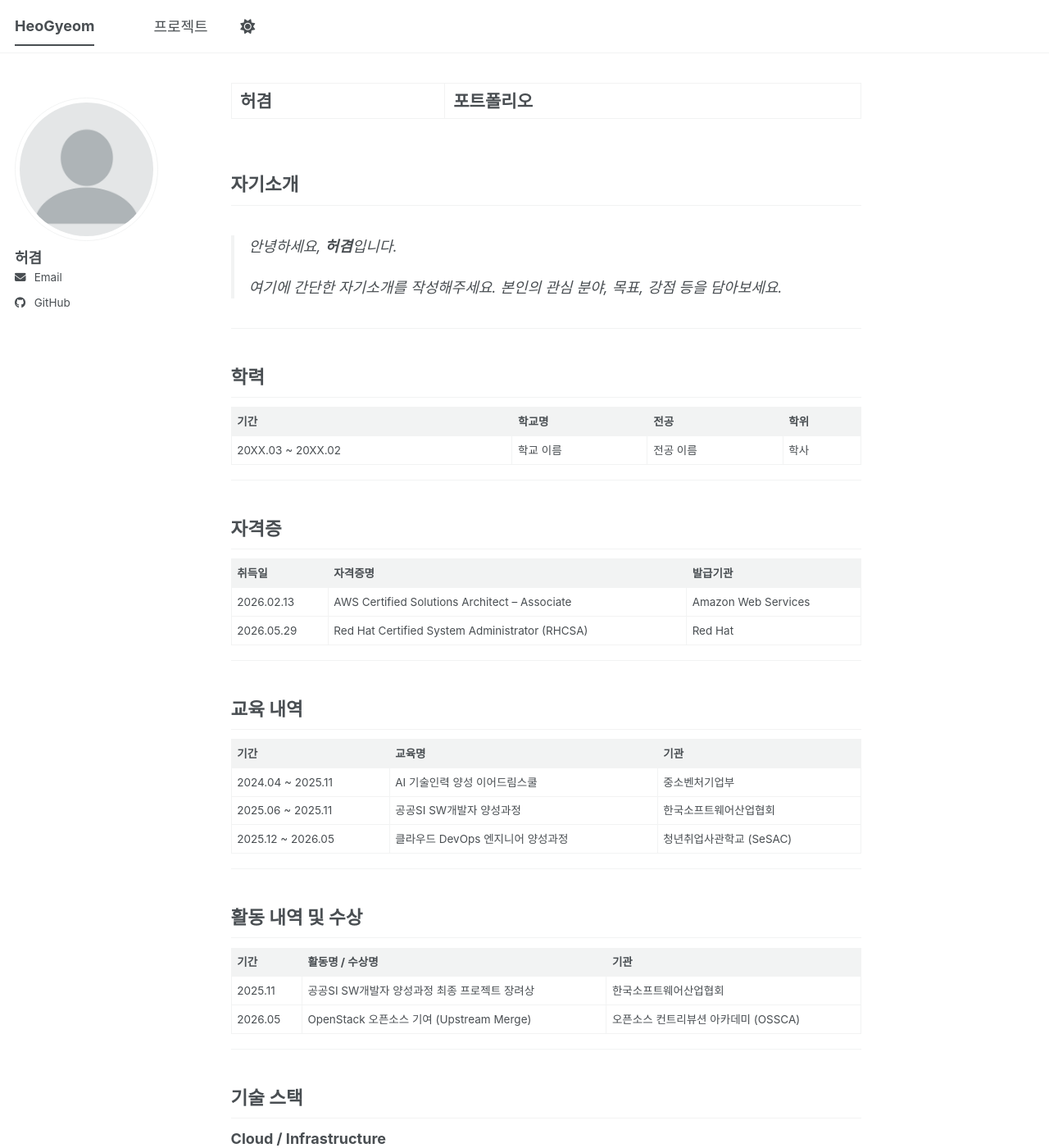
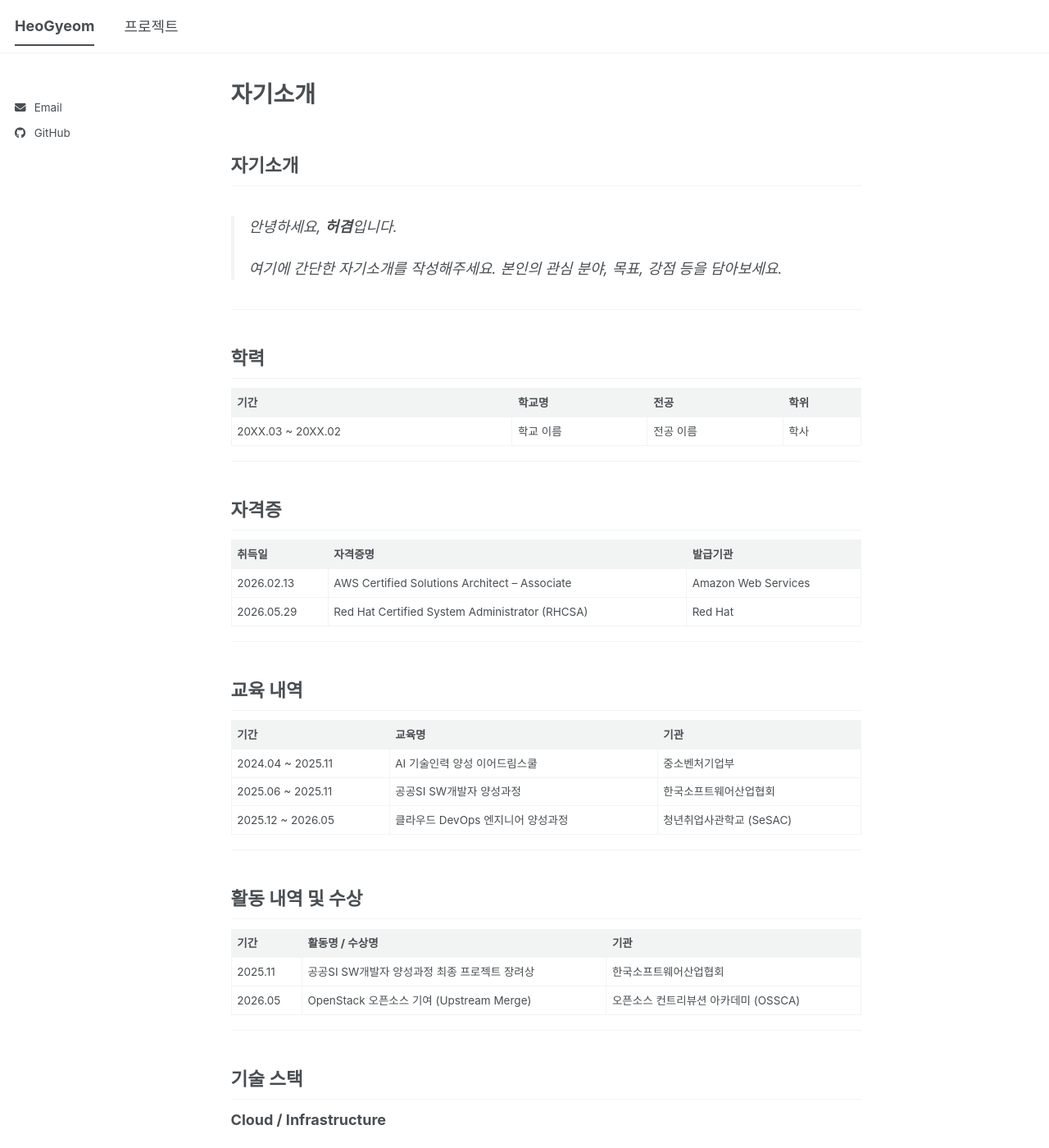
Before and after one commit to Heo-Gyeom/Heo-Gyeom.github.io, a Jekyll site: the page built from _pages/about.md, in a window 1280 px wide and 1400 px high. Shown: the whole window at 82% size. Built offline with Jekyll 4.4.1, drawn with Linux system fonts in a browser that asks for light colours; a script bundle is joined from its source files by our own code; library files that are not in the unit come from our copies; our own code applies the rules of GitHub Pages for plain Markdown files.

Commit message:
상단바 간격 조정, 다크모드 삭제, about 제목/프로필 사진·이름 제거, 푸터 전화번호 추가

```diff
--- a/_includes/author-profile.html
+++ b/_includes/author-profile.html
@@ -6,16 +6,7 @@
 
 <div itemscope itemtype="http://schema.org/Person">
 
-  <div class="author__avatar">
-    {% if author.avatar contains "://" %}
-    	<img src="{{ author.avatar }}" alt="{{ author.name }}"  fetchpriority="high" />
-    {% else %}
-    	<img src="{{ author.avatar | prepend: "/images/" | prepend: base_path }}" class="author__avatar" alt="{{ author.name }}"  fetchpriority="high" />
-    {% endif %}
-  </div>
-
   <div class="author__content">
-    <h3 class="author__name">{{ author.name }}</h3>
     {% if author.pronouns %}<p class="author__pronouns">{{ author.pronouns }}</p>{% endif %}
     {% if author.bio %}<p class="author__bio">{{ author.bio }}</p>{% endif %}
   </div>
--- a/_includes/footer.html
+++ b/_includes/footer.html
@@ -20,6 +20,7 @@
 {% endif %}
 
 <div class="page__footer-copyright">
+  <i class="fas fa-phone" aria-hidden="true"></i> 010-2591-2762<br />
   &copy; {{ site.time | date: '%Y' }} {{ site.name | default: site.title }}, {{ site.data.ui-text[site.locale].powered_by | default: "Powered by" }} <a href="https://jekyllrb.com" rel="nofollow">Jekyll</a> &amp; <a href="https://github.com/academicpages/academicpages.github.io">AcademicPages</a>, a fork of <a href="https://mademistakes.com/work/minimal-mistakes-jekyll-theme/" rel="nofollow">Minimal Mistakes</a>.<br />
   Site last updated {{ "now" | date: '%Y-%m-%d' }}, <a href="/sitemap/" style="text-transform: uppercase;">{{ site.data.ui-text[site.locale].site_map | default: "Sitemap" }}</a>
 </div>
--- a/_includes/masthead.html
+++ b/_includes/masthead.html
@@ -18,9 +18,6 @@
               <a href="{{ domain }}{{ link.url }}">{{ link.title }}</a>
             </li>
           {% endfor %}
-          <li id="theme-toggle" class="masthead__menu-item persist tail">
-            <a role="button" aria-labelledby="theme-icon"><i id="theme-icon" class="fa-solid fa-sun" aria-hidden="true" title="toggle theme"></i></a>
-          </li>
         </ul>
         <ul class="hidden-links hidden"></ul>
       </nav>
--- a/_pages/about.md
+++ b/_pages/about.md
@@ -1,6 +1,5 @@
 ---
 permalink: /
-title: "허겸 | 포트폴리오"
 author_profile: true
 redirect_from:
   - /about/
--- a/_sass/layout/_masthead.scss
+++ b/_sass/layout/_masthead.scss
@@ -61,7 +61,7 @@
   white-space: nowrap;
 
   &--lg {
-    padding-right: 2em;
+    padding-right: 0;
     font-weight: 700;
   }
 }
--- a/assets/css/main.scss
+++ b/assets/css/main.scss
@@ -13,7 +13,6 @@
 
     "themes",
     "theme/{{ site.site_theme | default: 'default' | append: '_light' }}",
-    "theme/{{ site.site_theme | default: 'default' | append: '_dark' }}",
 
     "include/mixins",
     "vendor/susy/susy",
```
